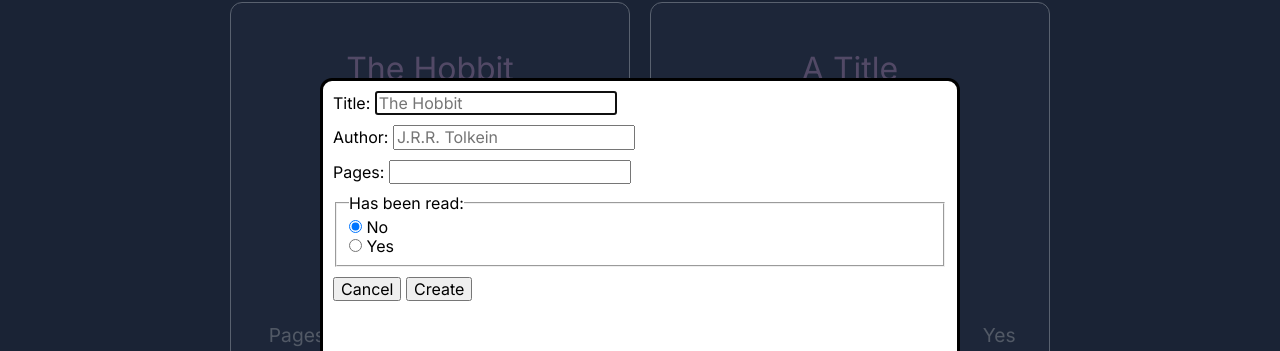
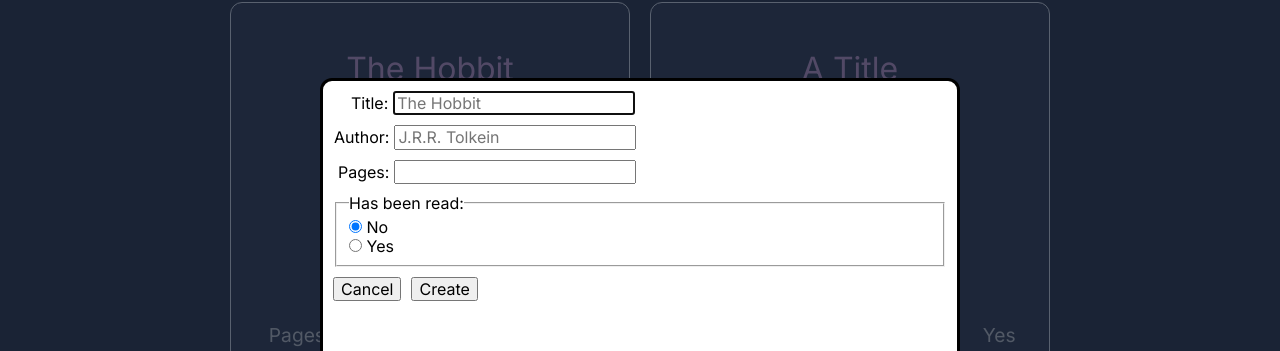
Before and after one commit to CoreyFulop/library, a plain HTML site: page index.html in a window 1280 px wide. Both pictures are taken after a click on the button "NEW BOOK". Shown: the part 122-473 px from the top of the page. Drawn offline with Linux system fonts and the light colour scheme.

Commit message:
Add some flexbox styles to dialog to make the form more visually appealing

```diff
--- a/css/styles.css
+++ b/css/styles.css
@@ -69,8 +69,36 @@ dialog form {
     gap: 10px;
 }
 
+.title {
+    display: flex;
+    padding-left: 18px;
+    gap: 5px;
+    align-items: center;
+}
+
+.author {
+    display: flex;
+    padding-left: 1px;
+    gap: 5px;
+    align-items: center;
+}
+
+.pages {
+    display: flex;
+    padding-left: 5px;
+    gap: 5px;
+    align-items: center;
+}
+
+.buttons {
+    display: flex;
+    align-items: center;
+    gap: 10px;
+}
+
 input {
-    max-width: 100%
+    max-width: 100%;
+    min-width: 0;
 }
 
 dialog#newBookDialog::backdrop {
--- a/index.html
+++ b/index.html
@@ -28,7 +28,7 @@
                             <label for="pages">Pages:</label>
                             <input type="number" id="pages" name="pages" step="1" min="1">
                         </div>
-                        <fieldset>
+                        <fieldset class="read">
                             <legend>Has been read:</legend>
                             <div>
                                 <input type="radio" id="no" name="read" value="no" checked>
```
